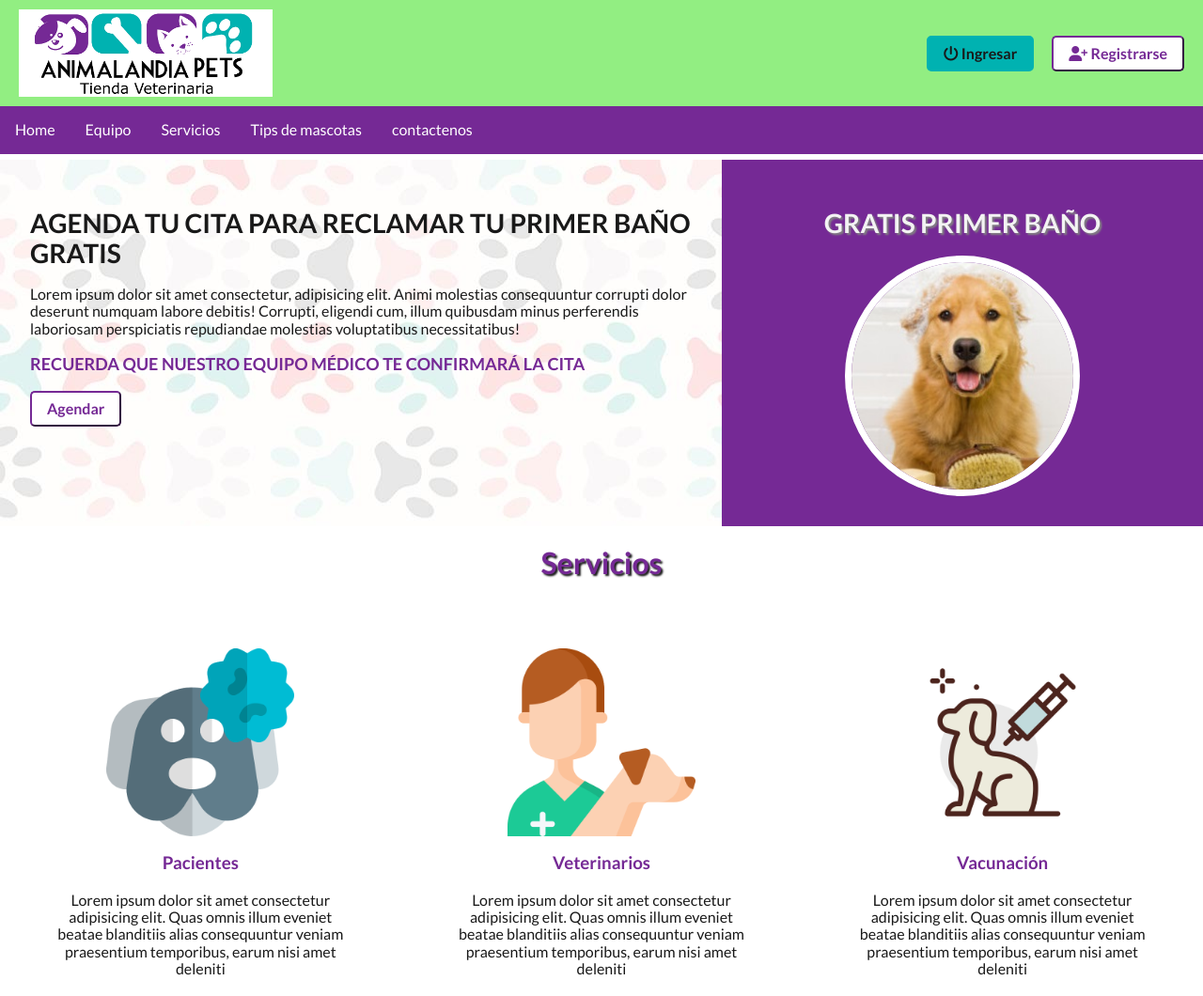
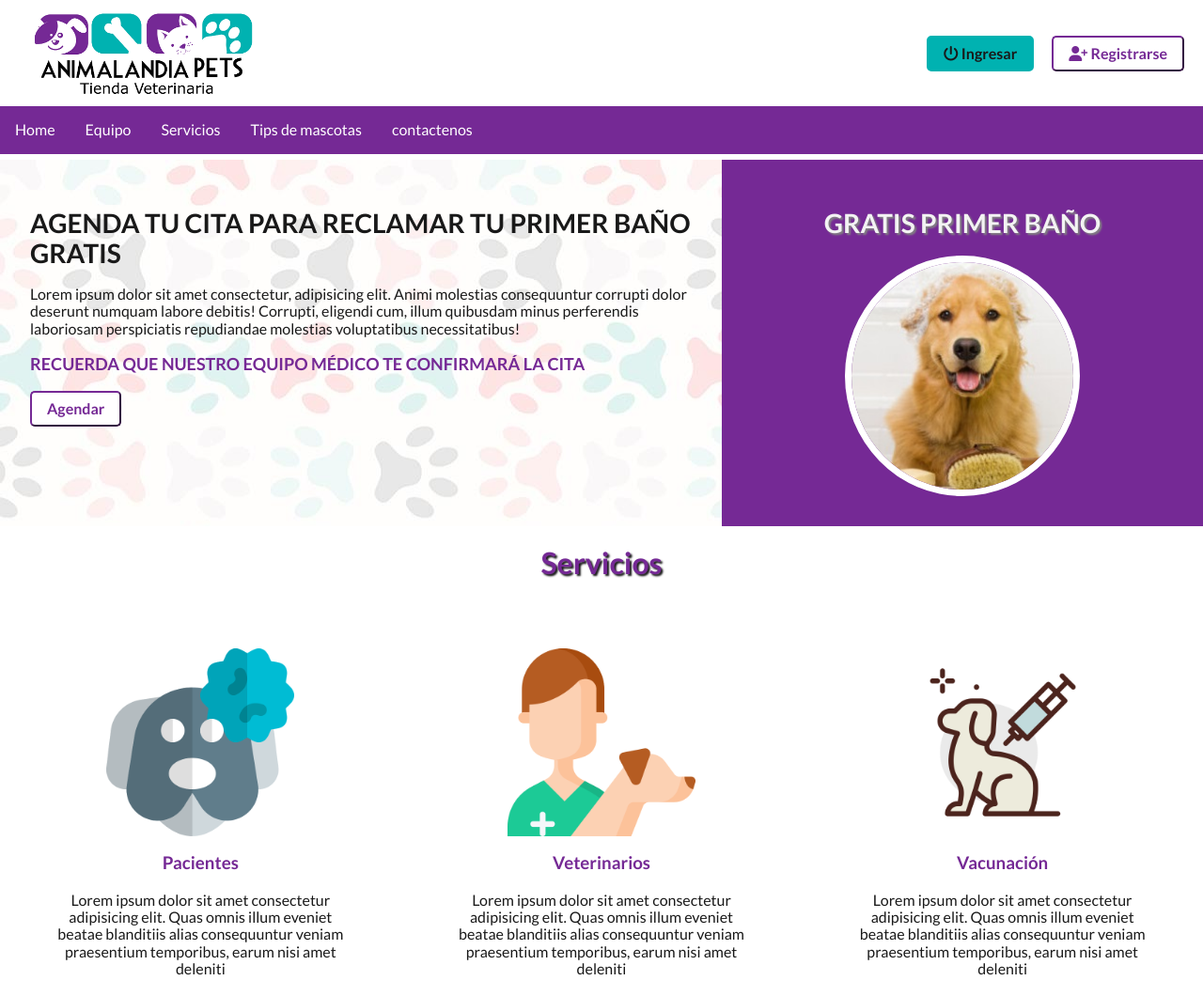
Before and after one commit to DannaSanchez/Animalandia-Veterinaria, a plain HTML site: page index.html in a window 1280 px wide. Shown: the top 1060 px of the page at 94% size. Drawn offline with Linux system fonts and the light colour scheme.

Commit message:
changes-header

```diff
--- a/assets/css/styles.css
+++ b/assets/css/styles.css
@@ -706,7 +706,6 @@ color: var(--white-color);
         flex-direction: row;
     }
     header{
-        background-color: violet;
         flex-direction: row;
     }
     #agenda{
@@ -937,7 +936,6 @@ color: var(--white-color);
 @media screen and (min-width:1024px){
     /*Index*/
     header{
-        background-color: rgb(146, 238, 130);
         flex-direction: row;
     }
      nav{
```
